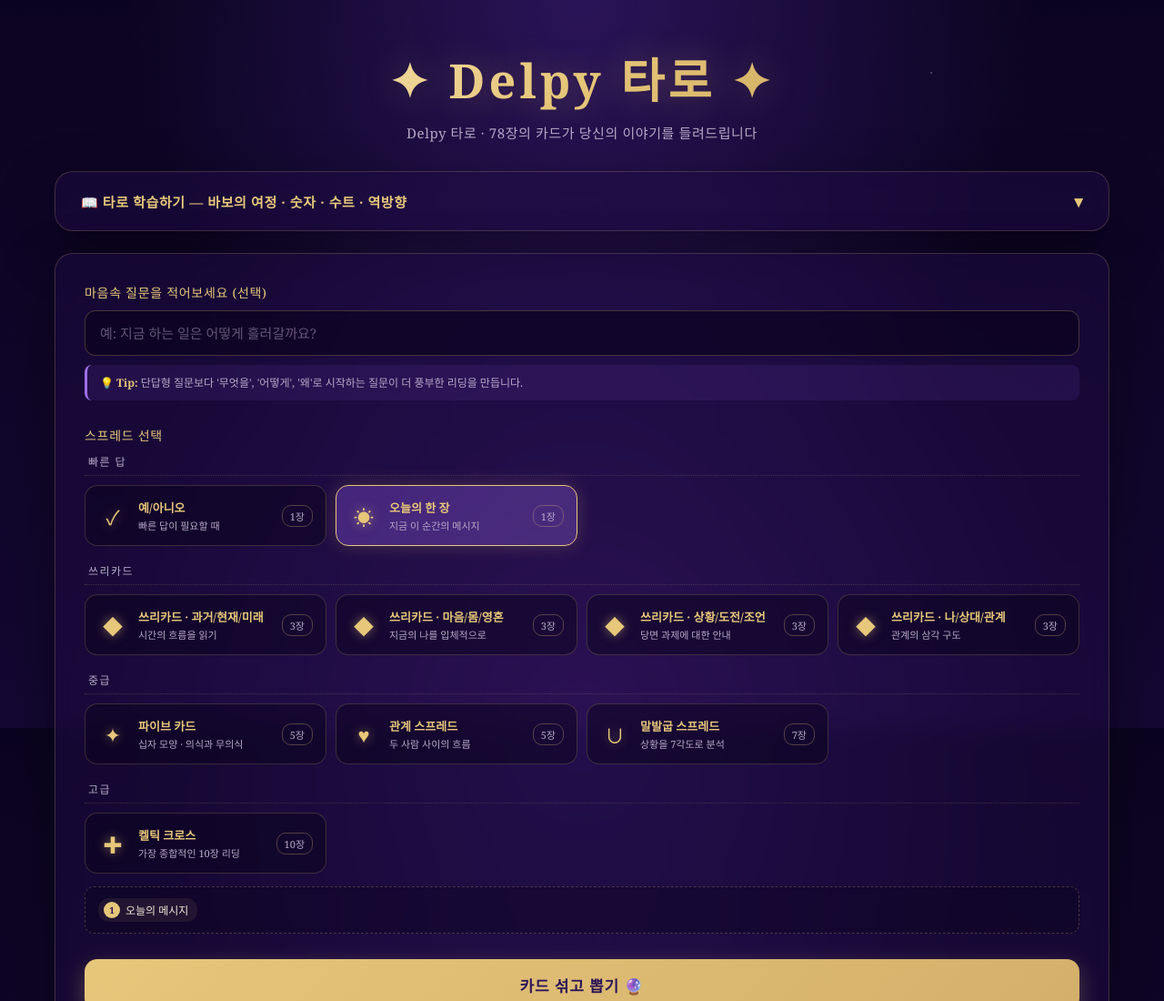
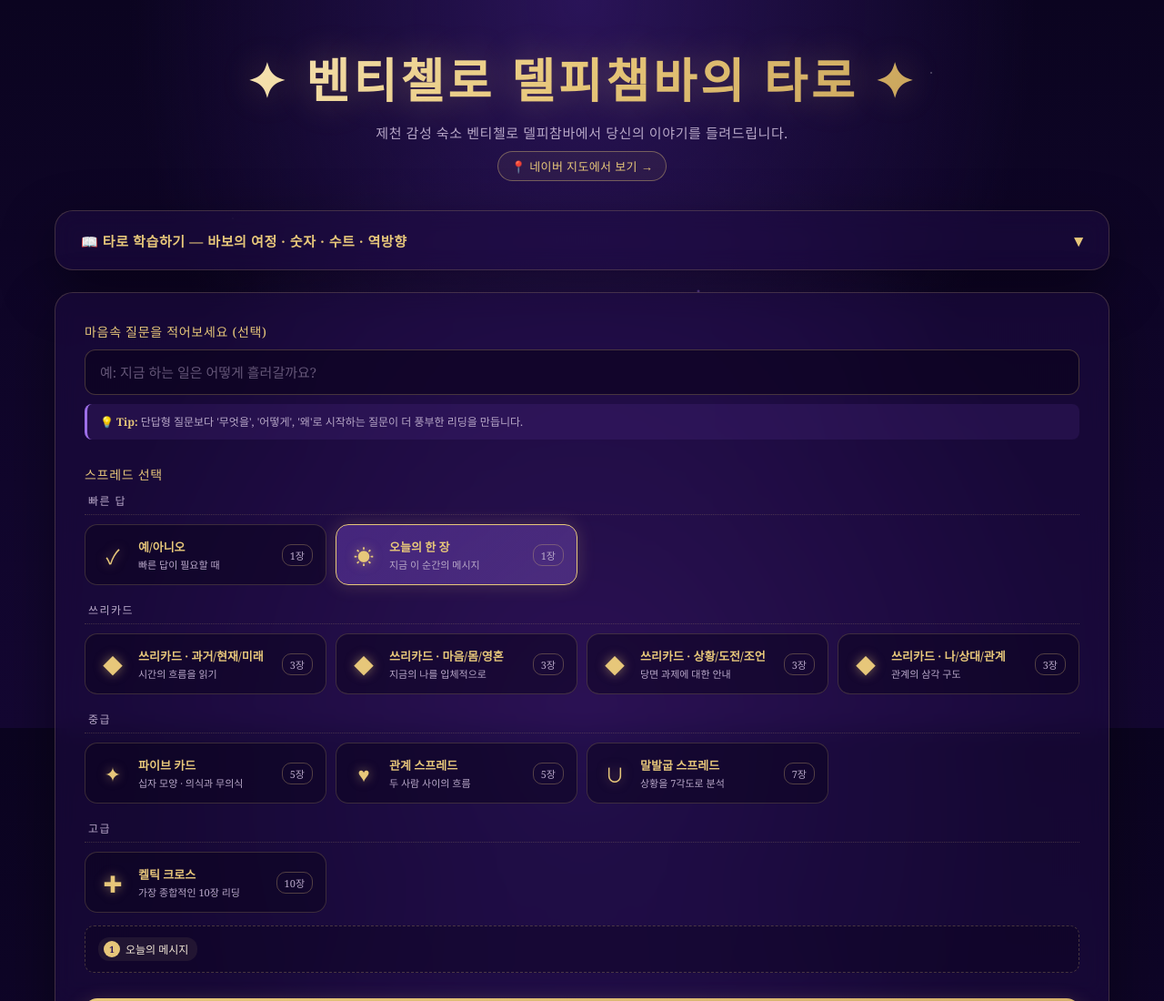
Before and after one commit to LEEDONGJIN79/mystic-tarot, a plain HTML site: page index.html in a window 1280 px wide. Shown: the top 1100 px of the page at 91% size. Drawn offline with Linux system fonts and the light colour scheme.

Commit message:
Rebrand to 벤티첼로 델피챔바의 타로
- 제목: 벤티첼로 델피챔바의 타로
- 부제: 제천 감성 숙소 벤티첼로 델피참바에서 당신의 이야기를 들려드립니다
- 클릭 가능한 네이버 지도 링크 추가 (https://naver.me/FMTTbYF0)
- OG/Twitter 메타, 워터마크, README, PNG 파일명 모두 업데이트
- venue-link pill 스타일 추가

```diff
--- a/app.js
+++ b/app.js
@@ -592,7 +592,7 @@
       const pad = (n) => String(n).padStart(2, "0");
       const ts = `${now.getFullYear()}${pad(now.getMonth() + 1)}${pad(now.getDate())}-${pad(now.getHours())}${pad(now.getMinutes())}`;
       const link = document.createElement("a");
-      link.download = `delpy-tarot-${ts}.png`;
+      link.download = `venticello-tarot-${ts}.png`;
       link.href = canvas.toDataURL("image/png");
       link.click();
     } catch (err) {
--- a/index.html
+++ b/index.html
@@ -7,7 +7,7 @@
   <meta name="description" content="78장의 라이더-웨이트-스미스 타로 덱으로 보는 무료 온라인 타로 리딩. 예/아니오, 쓰리카드, 켈틱 크로스까지 10가지 스프레드 지원." />
   <meta name="apple-mobile-web-app-capable" content="yes" />
   <meta name="apple-mobile-web-app-status-bar-style" content="black-translucent" />
-  <meta name="apple-mobile-web-app-title" content="Delpy 타로" />
+  <meta name="apple-mobile-web-app-title" content="벤티첼로 델피챔바의 타로" />
   <meta name="format-detection" content="telephone=no" />
 
   <!-- 파비콘 -->
@@ -16,19 +16,19 @@
 
   <!-- Open Graph (카카오톡, 페이스북 등 SNS 미리보기) -->
   <meta property="og:type" content="website" />
-  <meta property="og:title" content="Delpy 타로 — 78장 완전 덱" />
-  <meta property="og:description" content="78장의 카드가 당신의 이야기를 들려드립니다. 오늘의 한 장부터 켈틱 크로스까지 10가지 스프레드." />
+  <meta property="og:title" content="벤티첼로 델피챔바의 타로 ✦ 제천 감성 숙소" />
+  <meta property="og:description" content="제천 감성 숙소 벤티첼로 델피참바에서 당신의 이야기를 들려드립니다." />
   <meta property="og:image" content="images/19-sun.jpg" />
   <meta property="og:locale" content="ko_KR" />
-  <meta property="og:site_name" content="Delpy 타로" />
+  <meta property="og:site_name" content="벤티첼로 델피챔바의 타로" />
 
   <!-- Twitter Card -->
   <meta name="twitter:card" content="summary_large_image" />
-  <meta name="twitter:title" content="Delpy 타로 — 78장 완전 덱" />
-  <meta name="twitter:description" content="78장의 카드가 당신의 이야기를 들려드립니다." />
+  <meta name="twitter:title" content="벤티첼로 델피챔바의 타로 ✦ 제천 감성 숙소" />
+  <meta name="twitter:description" content="제천 감성 숙소 벤티첼로 델피참바에서 당신의 이야기를 들려드립니다." />
   <meta name="twitter:image" content="images/19-sun.jpg" />
 
-  <title>Delpy 타로 — 78장 완전 덱</title>
+  <title>벤티첼로 델피챔바의 타로 ✦ 제천 감성 숙소</title>
   <link rel="stylesheet" href="style.css" />
 </head>
 <body>
@@ -36,8 +36,11 @@
 
   <main class="container">
     <header class="hero">
-      <h1>✦ Delpy 타로 ✦</h1>
-      <p class="subtitle">Delpy 타로 · 78장의 카드가 당신의 이야기를 들려드립니다</p>
+      <h1>✦ 벤티첼로 델피챔바의 타로 ✦</h1>
+      <p class="subtitle">제천 감성 숙소 벤티첼로 델피참바에서 당신의 이야기를 들려드립니다.</p>
+      <p class="venue-link">
+        <a href="https://naver.me/FMTTbYF0" target="_blank" rel="noopener">📍 네이버 지도에서 보기 →</a>
+      </p>
     </header>
 
     <!-- 학습 섹션 (접을 수 있음) -->
@@ -82,7 +85,7 @@
         <button id="save-btn" class="save-btn">📷 이미지로 저장</button>
         <button id="again-btn" class="again-btn">다시 뽑기</button>
       </div>
-      <div class="export-watermark export-only">Delpy 타로 · 78장의 카드가 당신의 이야기를 들려드립니다</div>
+      <div class="export-watermark export-only">✦ 벤티첼로 델피챔바의 타로 · 제천 감성 숙소 ✦</div>
     </section>
 
     <footer class="etiquette">
--- a/style.css
+++ b/style.css
@@ -66,6 +66,29 @@
   margin-bottom: 12px;
 }
 .hero .subtitle { color: var(--text-dim); font-size: 15px; letter-spacing: 0.04em; }
+
+.venue-link {
+  margin-top: 10px;
+  font-size: 13px;
+  letter-spacing: 0.03em;
+}
+.venue-link a {
+  display: inline-flex;
+  align-items: center;
+  gap: 4px;
+  color: var(--gold);
+  text-decoration: none;
+  padding: 6px 14px;
+  border: 1px solid rgba(231, 199, 122, 0.4);
+  border-radius: 999px;
+  background: rgba(231, 199, 122, 0.06);
+  transition: background 0.2s, border-color 0.2s, transform 0.15s;
+}
+.venue-link a:hover {
+  background: rgba(231, 199, 122, 0.14);
+  border-color: var(--gold);
+  transform: translateY(-1px);
+}
 
 .panel {
   background: rgba(30, 12, 66, 0.55);
```
Also changed, not shown: 1 other file.
